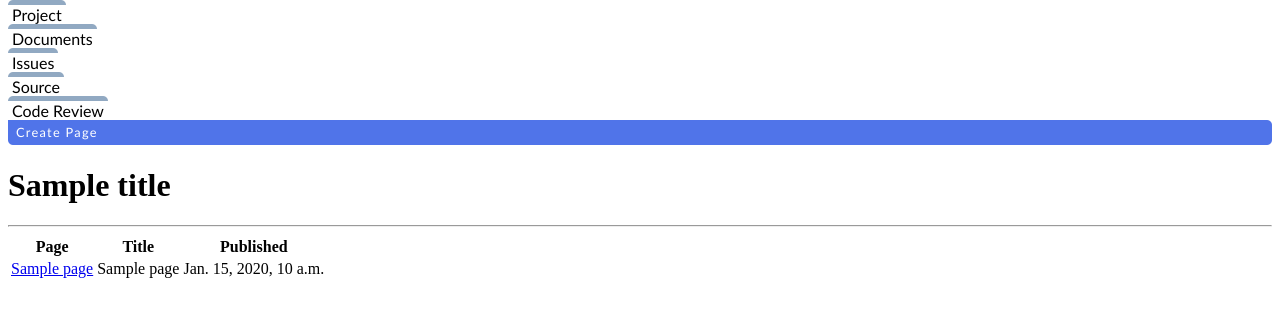
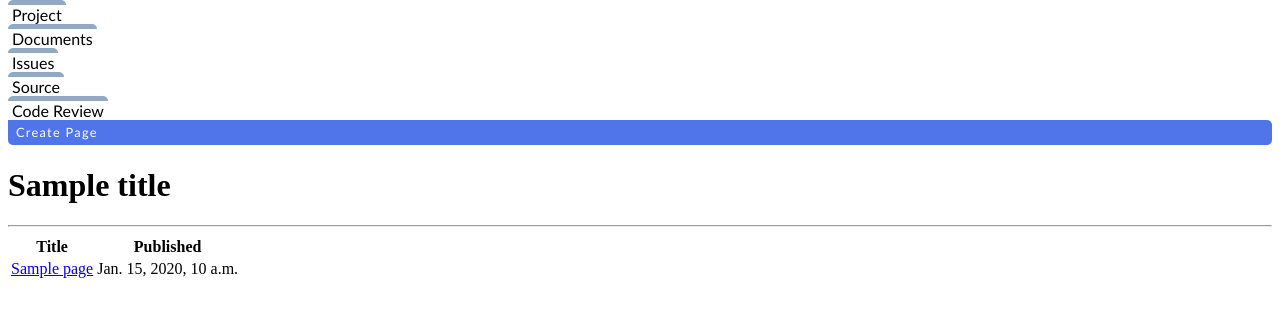
Before and after one commit to clsdaniel/iridium, a Django app: template wiki/templates/wiki_list.html in a window 1280 px wide. Shown: the part 64-381 px from the top of the page. Run offline with Django 3.2, Linux system fonts and the light colour scheme; the template is opened without the code that fills it: most values are stand-ins (such as "Sample title", 1, 10 or a date in 2020).

Commit message:
[WIKI] Changed list view to show only title and publish date

```diff
--- a/wiki/templates/wiki_list.html
+++ b/wiki/templates/wiki_list.html
@@ -8,11 +8,10 @@
 {% block contents %}
 <h1>{{ title }}</h2><hr/>
 <table>
-<tr><th>Page</th><th>Title</th><th>Published</th></tr>
+<tr><th>Title</th><th>Published</th></tr>
 {% for page in pages %}
 <tr>
-	<td><a href="/w/{{ pid }}/{{ page.id }}">{{ page.name }}</a></td>
-	<td>{{ page.title }}</td>
+	<td><a href="/w/{{ pid }}/{{ page.id }}">{{ page.title }}</a></td>
 	<td>{{ page.published }}</td>
 </tr>
 {% endfor %}
```
